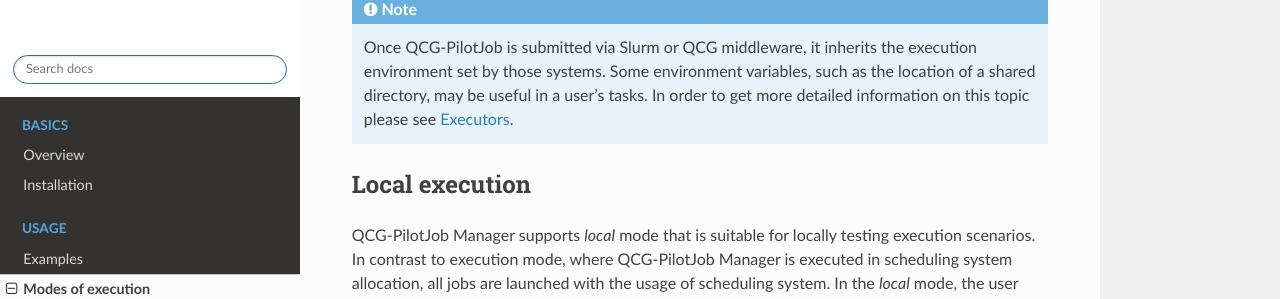
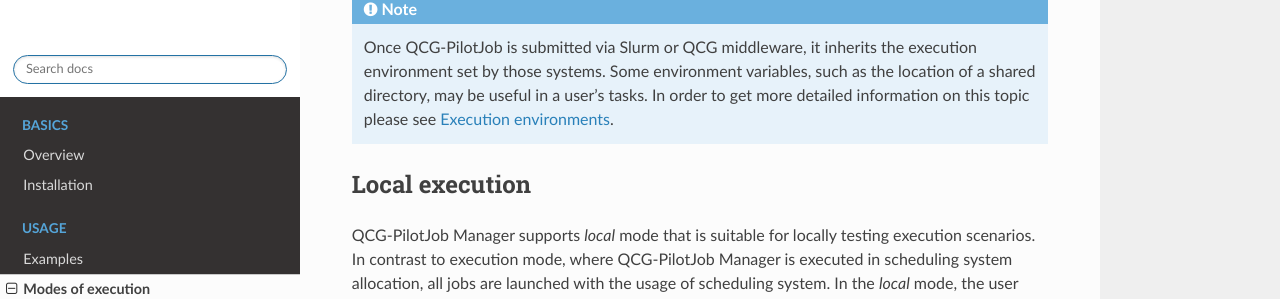
Before and after one commit to compat-project/QCG-PilotJob, a Sphinx documentation site: the page built from docs/modes.rst, in a window 1280 px wide and 900 px high, scrolled down 1327 px. Shown: the part 148-447 px from the top of the window. Built offline with Sphinx 7.4.7 and the Read the Docs theme 2.0.0, drawn with Linux system fonts in a browser that asks for light colours; pages that are not in the unit, such as notebooks, are missing from menus; the version number is read from the project's files by our own code.

Commit message:
docs: fix

```diff
--- a/docs/modes.rst
+++ b/docs/modes.rst
@@ -64,7 +64,8 @@
 .. note::
     Once QCG-PilotJob is submitted via Slurm or QCG middleware, it inherits the execution environment set
     by those systems. Some environment variables, such as the location of a shared directory,
-    may be useful in a user's tasks. In order to get more detailed information on this topic please see :ref:`Executors`.
+    may be useful in a user's tasks. In order to get more detailed information on this topic please see
+    :ref:`Execution environments`.
 
 Local execution
 ---------------
```
